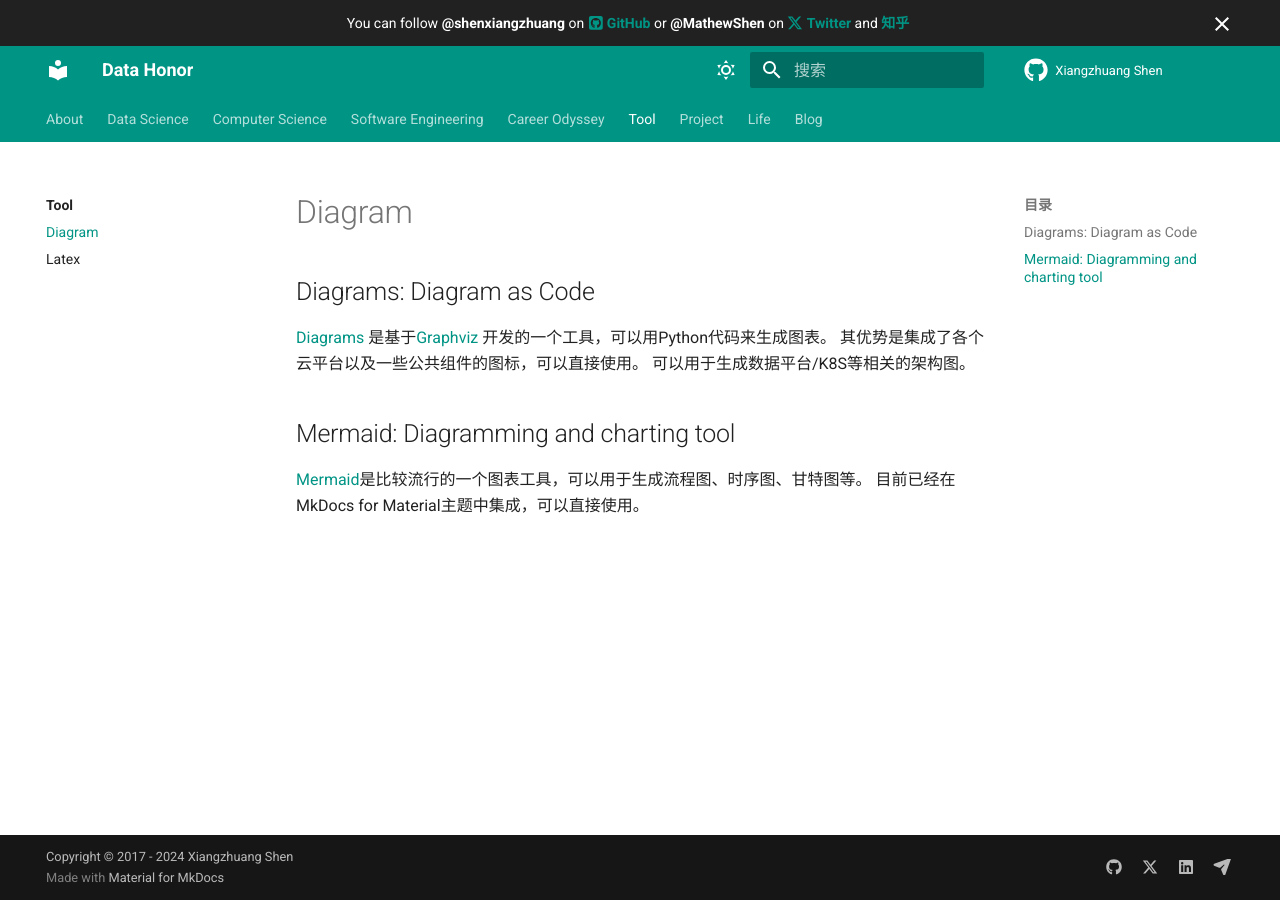
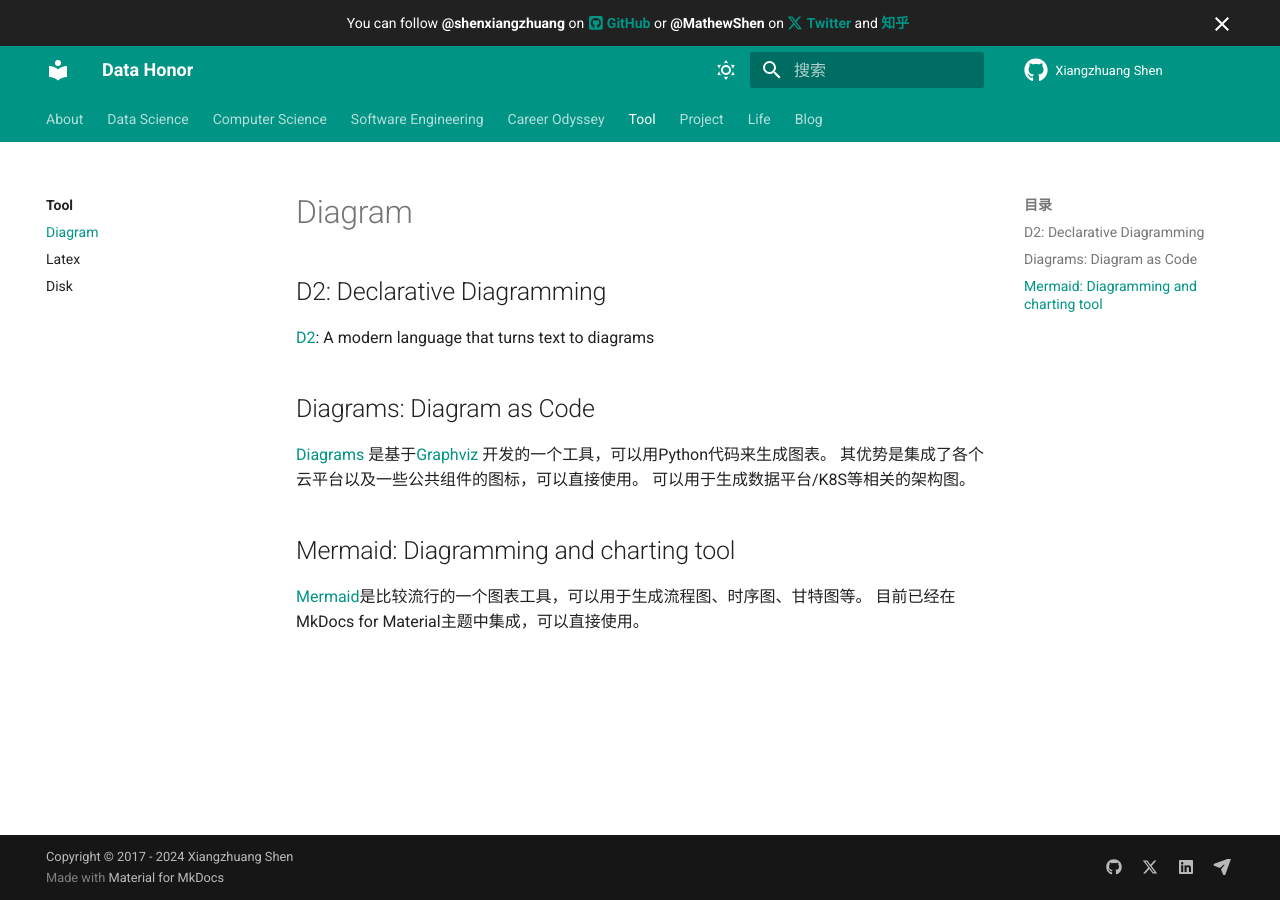
Before and after one commit to shenxiangzhuang/shenxiangzhuang.github.io, an MkDocs documentation site: the page built from docs/tool/diagram.md, in a window 1280 px wide. Built offline with MkDocs 1.6.1 and Material for MkDocs 9.7.7, drawn with Linux system fonts in a browser that asks for light colours; comment, search, counter and statistics services are not loaded.

Commit message:
Add/tools (#143)
* D2 & OmniDiskSweeper

* add: msg

```diff
--- a/docs/tool/diagram.md
+++ b/docs/tool/diagram.md
@@ -1,4 +1,7 @@
 # Diagram
+
+## D2: Declarative Diagramming
+[D2](https://d2lang.com/): A modern language that turns text to diagrams
 
 ## Diagrams: Diagram as Code
 [Diagrams](https://diagrams.mingrammer.com/)
--- a/mkdocs.yml
+++ b/mkdocs.yml
@@ -275,6 +275,7 @@
     - tool/index.md
     - Diagram: tool/diagram.md
     - Latex: tool/latex.md
+    - Disk: tool/disk.md
 
   - Project:
       - project/index.md
```
Also changed, not shown: docs/assets/git-committers/page-authors.json (+1 -1 lines), docs/tool/disk.md (added, +7 -0 lines).
